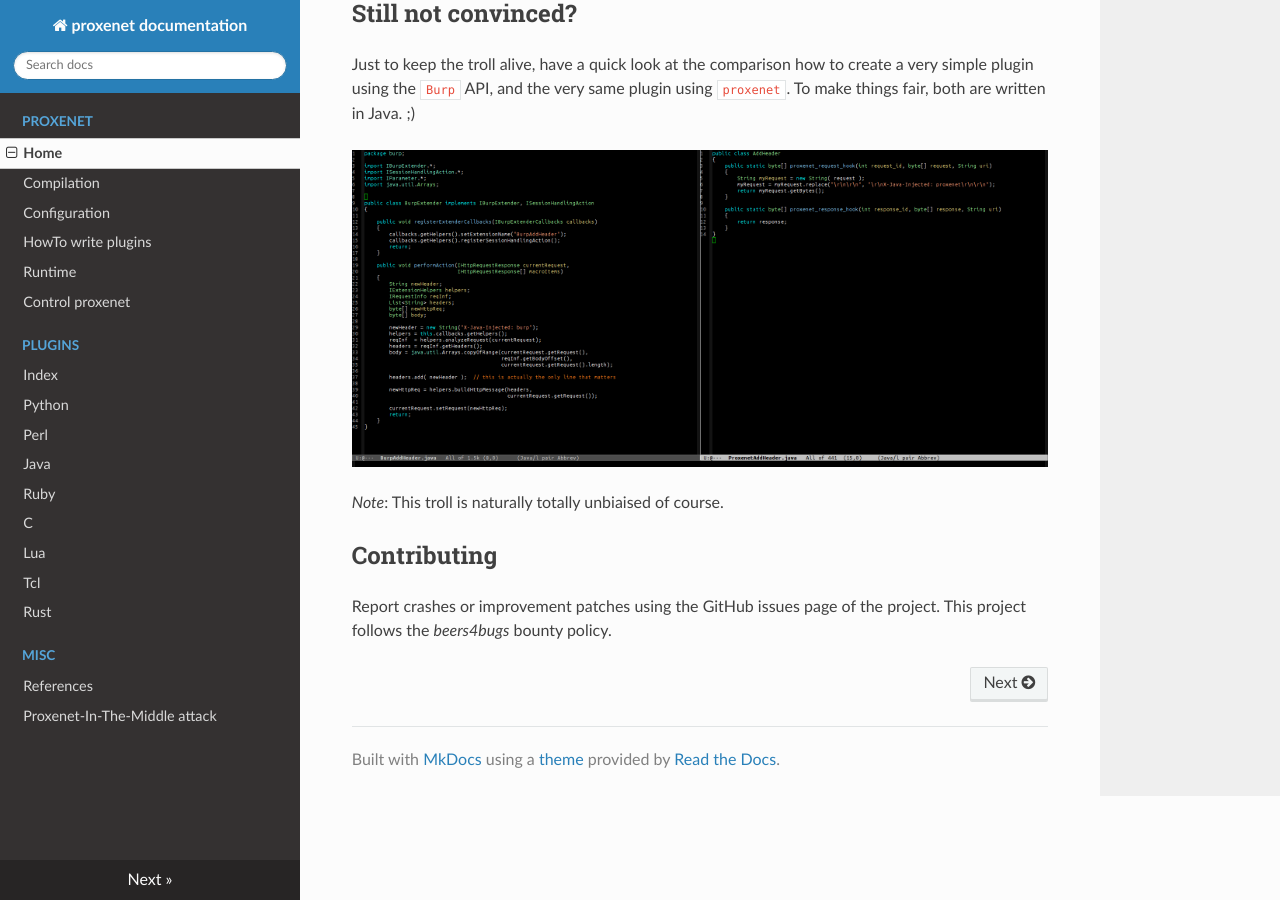
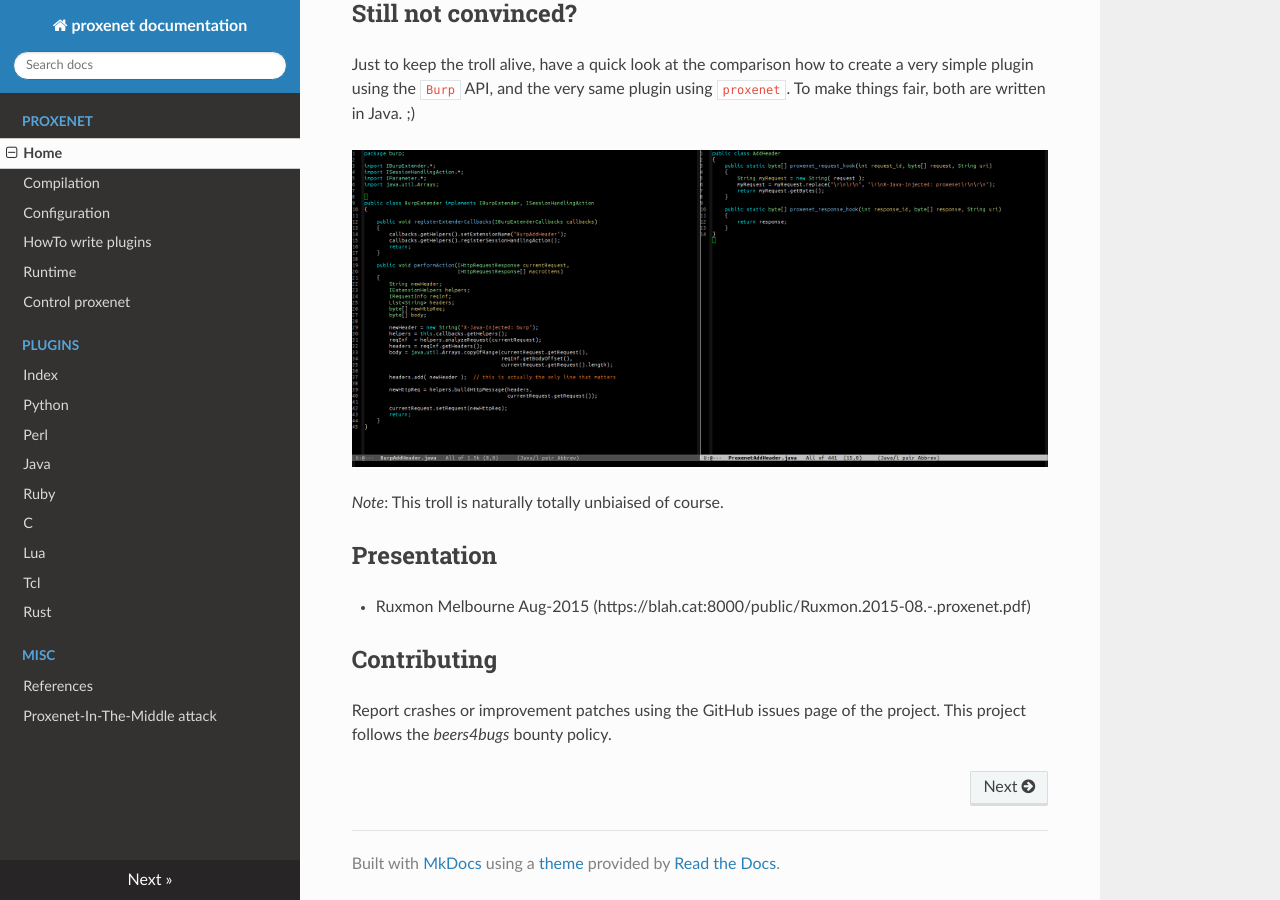
Before and after one commit to hugsy/proxenet, an MkDocs documentation site: the page built from docs/index.md, in a window 1280 px wide and 900 px high, scrolled down 2912 px. Built offline with MkDocs 1.6.1, drawn with Linux system fonts in a browser that asks for light colours; nearby versions of some CDN libraries; old or Windows-style settings are respelled for this version of MkDocs.

Commit message:
Update index.md

```diff
--- a/docs/index.md
+++ b/docs/index.md
@@ -119,6 +119,9 @@ To make things fair, both are written in Java. ;)
 
 *Note*: This troll is naturally totally unbiaised of course.
 
+## Presentation
+
+ - Ruxmon Melbourne Aug-2015 (https://blah.cat:8000/public/Ruxmon.2015-08.-.proxenet.pdf)
 
 ## Contributing
 
```
